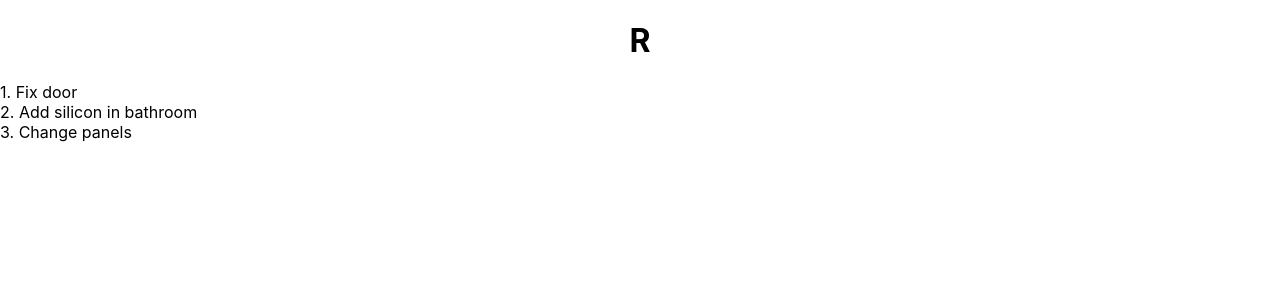
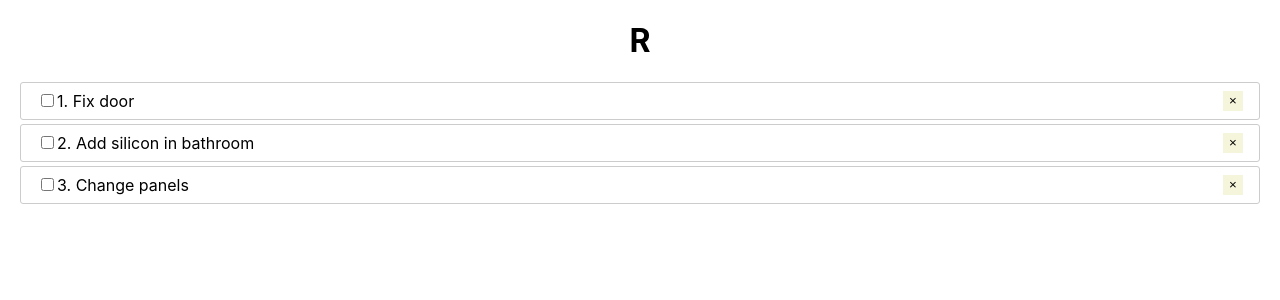
Before and after one commit to ArMikael/react-2019, a React (Create React App) app: page / in a window 1280 px wide. Shown: the top 300 px of the page. Built offline with nearby package versions, Linux system fonts and the light colour scheme.

Commit message:
Added styles form todo list items.

```diff
--- a/src/todos/Todo.js
+++ b/src/todos/Todo.js
@@ -1,16 +1,43 @@
 import React from 'react';
 import PropTypes from 'prop-types';
 
+const styles = {
+    li: {
+        display: 'flex',
+        justifyContent: 'space-between',
+        alignItems: 'center',
+        margin: '4px 20px',
+        padding: '0.5rem 1rem',
+        border: '1px solid #ccc',
+        borderRadius: '3px'
+    },
+
+    button: {
+        display: 'inline-block',
+        width: '20px',
+        height: '20px',
+        backgroundColor: 'beige',
+        marginLeft: '4px',
+        textAlign: 'center',
+        border: 'none'
+    }
+};
+
 function Todo({ todo, index }) {
     return(
-        <li>
-            <span>{index + 1}. </span>
-            {todo.title}
+        <li style={styles.li}>
+            <span>
+                <input type="checkbox" />
+                <span>{index + 1}. </span>
+                {todo.title}
+            </span>
+
+            <button style={styles.button}>&times;</button>
         </li>
     );
 }
 
-Todo.PropTypes = {
+Todo.propTypes = {
   todo: PropTypes.object.isRequired,
   index: PropTypes.number
 };
```
Also changed, not shown: 1 other file (tests, documents, lock files or other folders).
